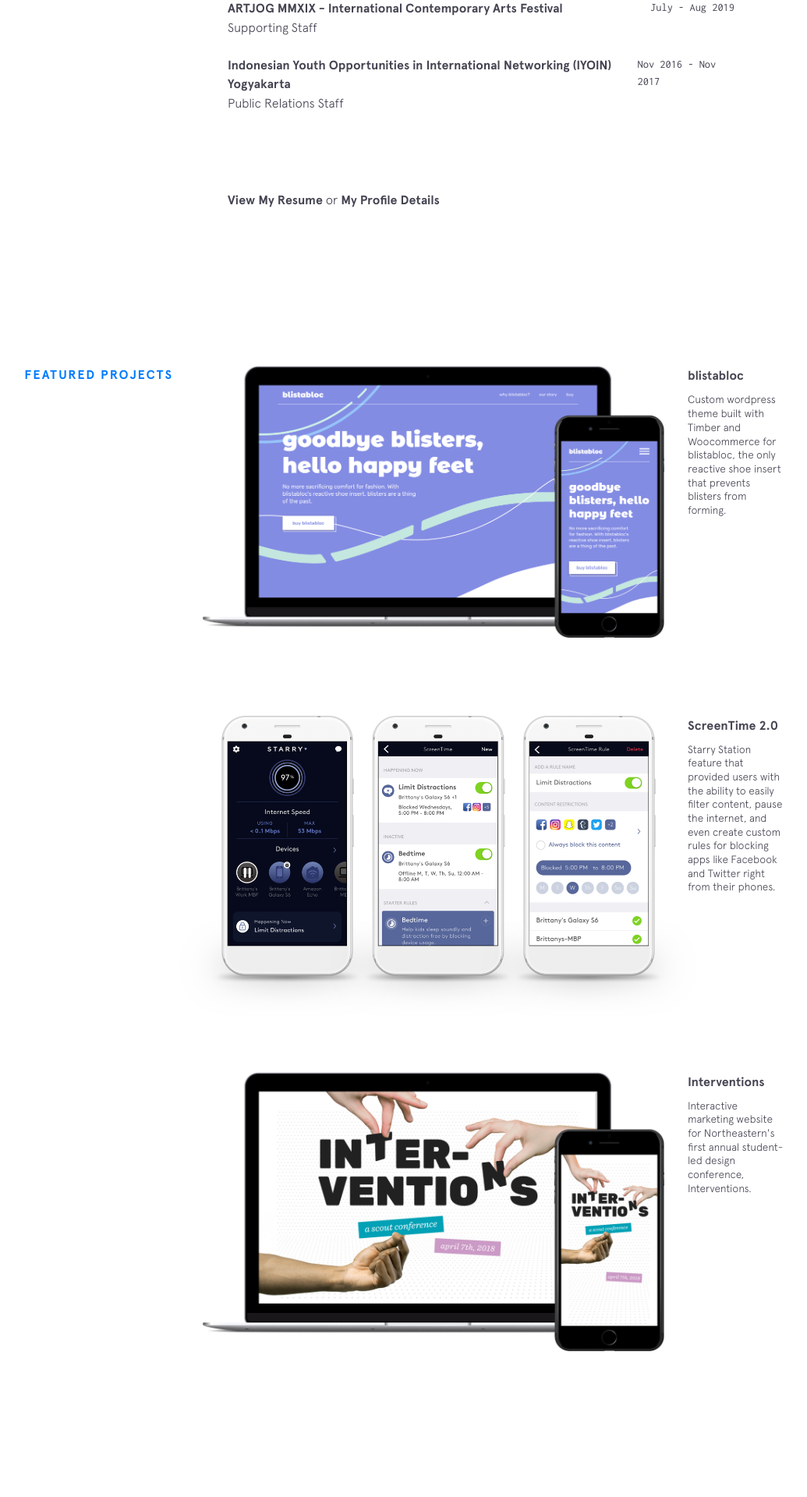
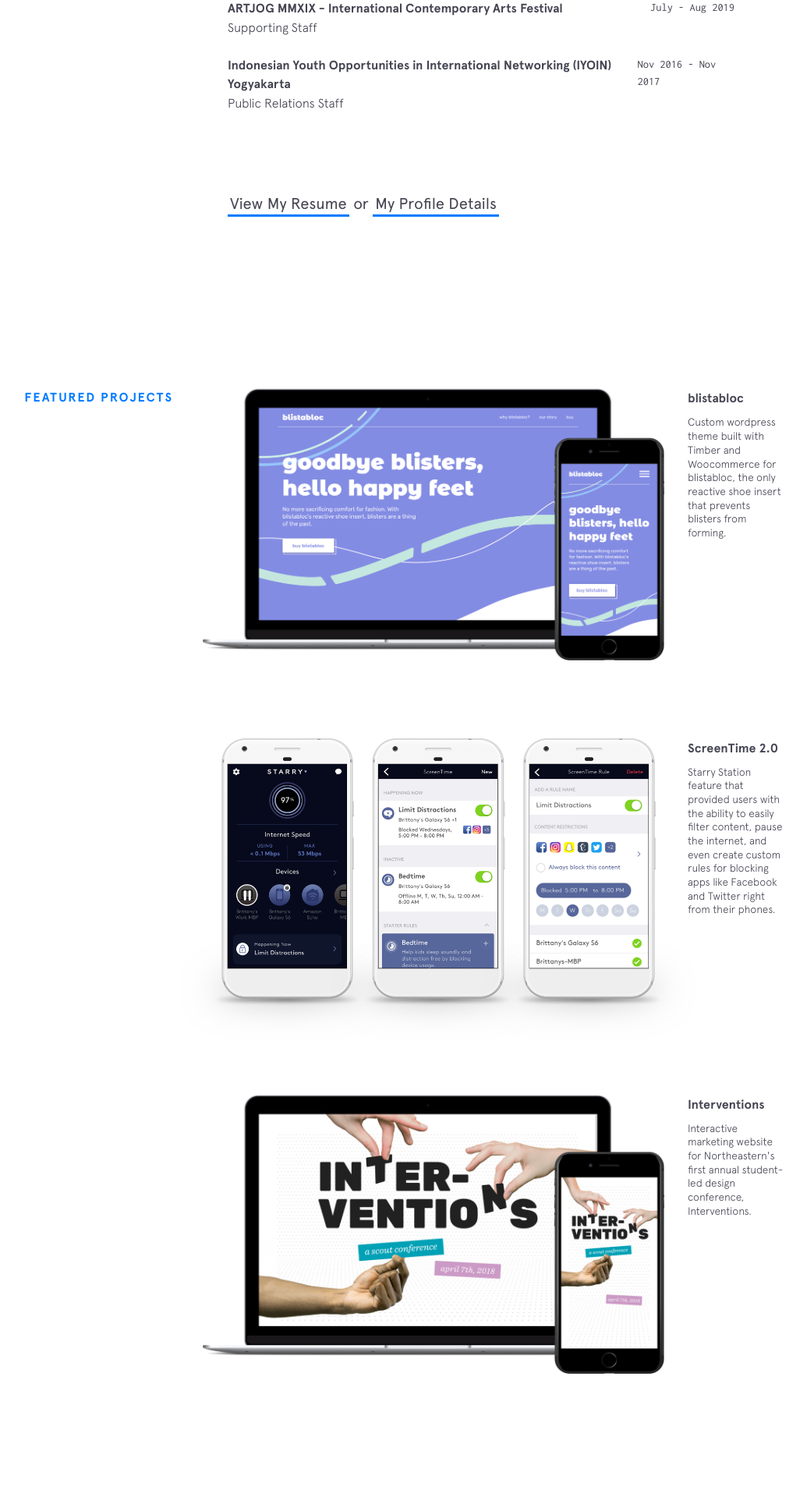
Before and after one commit to ivanhectors/ivanhectors.github.io, a Jekyll site: the page built from index.html, in a window 1280 px wide. Shown: the part 2163-4083 px from the top of the page at 78% size, without its empty margins (158-1193 px from the left). Built offline with Jekyll 4.4.1, drawn with Linux system fonts in a browser that asks for light colours; nearby versions of some CDN libraries.

Commit message:
Update experience.html

```diff
--- a/_includes/experience.html
+++ b/_includes/experience.html
@@ -14,8 +14,10 @@
       </div>
       {% endfor %}
     </div>
+  <h3 class="intro__contact">
  <span>
     <a href="{{site.resume}}" target="_blank" class="highlight-link">View My Resume</a> or <a href="https://www.linkedin.com/in/ivanhectors" target="_blank" class="highlight-link">My Profile Details</a>
   </span>
+  </h3>
   </div>
 </section>
```
